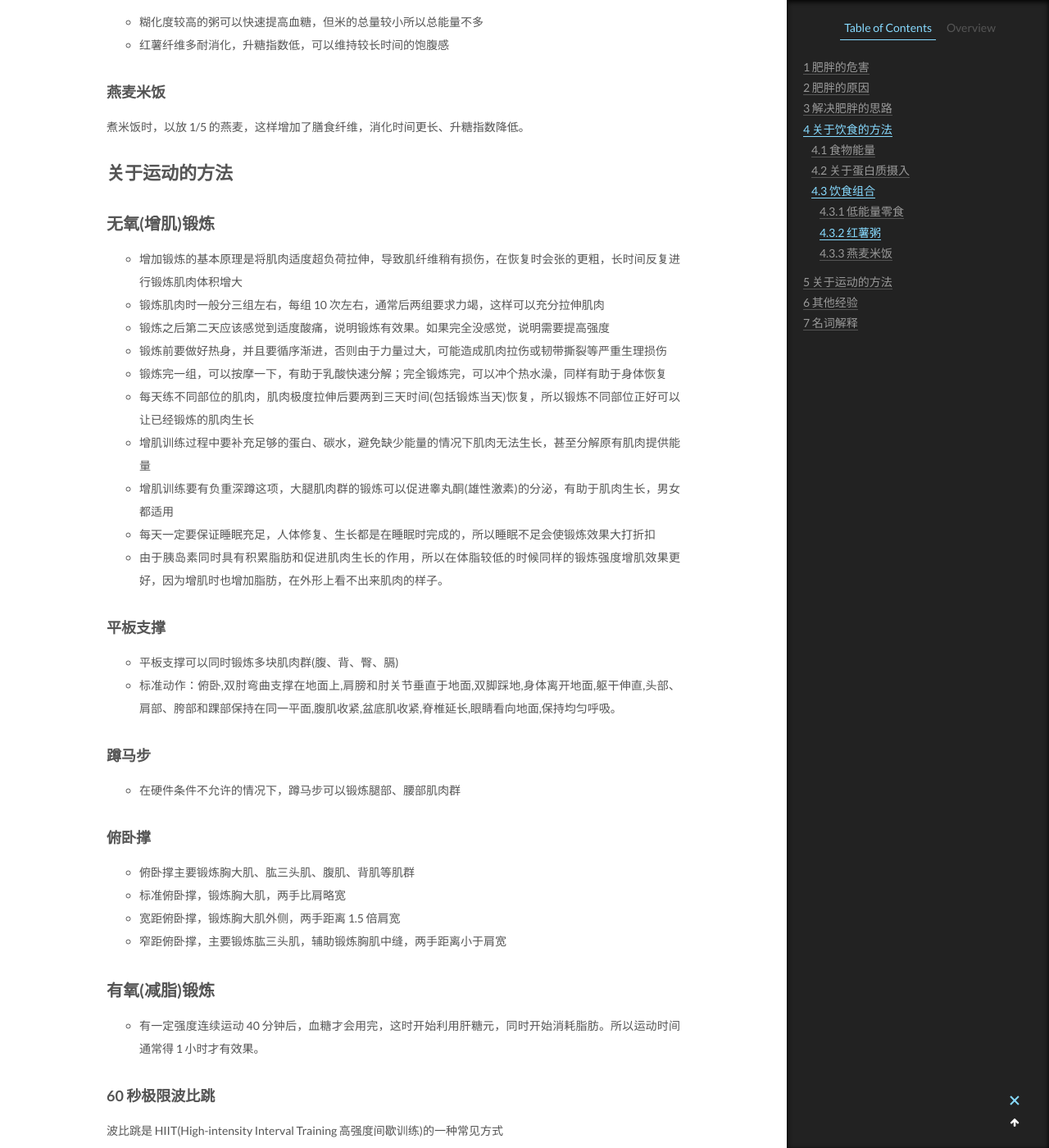
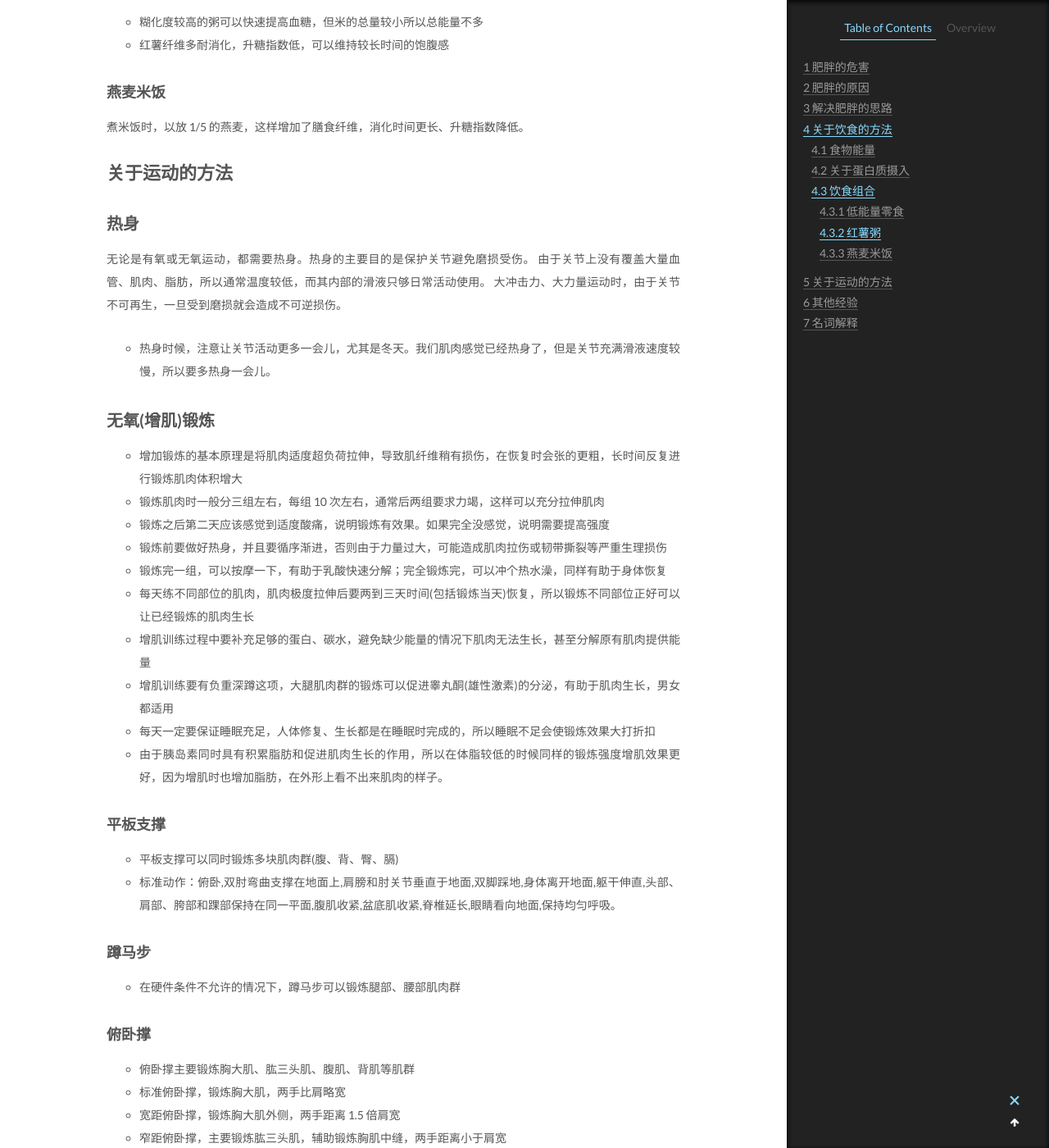
Before and after one commit to CodeHunter2006/CodeHunter2006.github.io, a Jekyll site: the page built from _posts/2020-06-07-Lose_Weight.md, in a window 1280 px wide and 1400 px high, scrolled down 5313 px. Shown: the whole window at 82% size. Built offline with Jekyll 4.4.1, drawn with Linux system fonts in a browser that asks for light colours; some of the changed text lies outside the part shown.

Commit message:
[doc]: add contents.

```diff
--- a/_posts/2020-06-07-Lose_Weight.md
+++ b/_posts/2020-06-07-Lose_Weight.md
@@ -151,6 +151,14 @@ tags: Healthy
 煮米饭时，以放 1/5 的燕麦，这样增加了膳食纤维，消化时间更长、升糖指数降低。
 
 # 关于运动的方法
+
+## 热身
+
+无论是有氧或无氧运动，都需要热身。热身的主要目的是保护关节避免磨损受伤。
+由于关节上没有覆盖大量血管、肌肉、脂肪，所以通常温度较低，而其内部的滑液只够日常活动使用。
+大冲击力、大力量运动时，由于关节不可再生，一旦受到磨损就会造成不可逆损伤。
+
+- 热身时候，注意让关节活动更多一会儿，尤其是冬天。我们肌肉感觉已经热身了，但是关节充满滑液速度较慢，所以要多热身一会儿。
 
 ## 无氧(增肌)锻炼
 
@@ -408,11 +416,12 @@ tags: Healthy
   - 由于分解中间产物酮体的作用可以降低神经兴奋，抑制癫痫抽搐。
 - 副作用
   - 缺碳水，身体疲倦(常用椰子油生酮咖啡抵消)、精神不振(碳水使人快乐)
-    - 实际上碳水的功能效率更高，可以为瞬间力量供能，在自然界对太阳能的转化率也更高；缺点是不容易控制血糖，可能过量
+    - 实际上碳水的供能效率更高，可以为瞬间力量供能，在自然界对太阳能的转化率也更高；缺点是不容易控制血糖，可能过量
   - 减下去的绝大部分是水分，恢复正常饮食后会快速反弹回原体重
   - 由于没有碳水，实际上身体除了消耗脂肪提供能量，还会逐步分解肌肉提供能量，所以对于重视肌肉的人损失很大
     - 在身体分解肌肉时，并不知道哪些位置的肌肉更重要，都会分解，所以做完生酮后，如果做大力量动作可能会严重受伤，要循序渐进恢复
   - 刚开始生酮饮食，由于切换供能模式，短期内会引起内分泌紊乱，例如女性会发生停经、头疼、咳嗽、胃部不适
+  - 我们身边的食物，不止主食中有碳水，比如胡萝卜中也有碳水，所以如果控制不好，身体可能经常在两种供能模式中切换，导致内分泌紊乱
 
 ## 减重备赛
 
```
Also changed, not shown: _posts/2020-03-18-SQL_CMD.md (+1 -1 lines).
